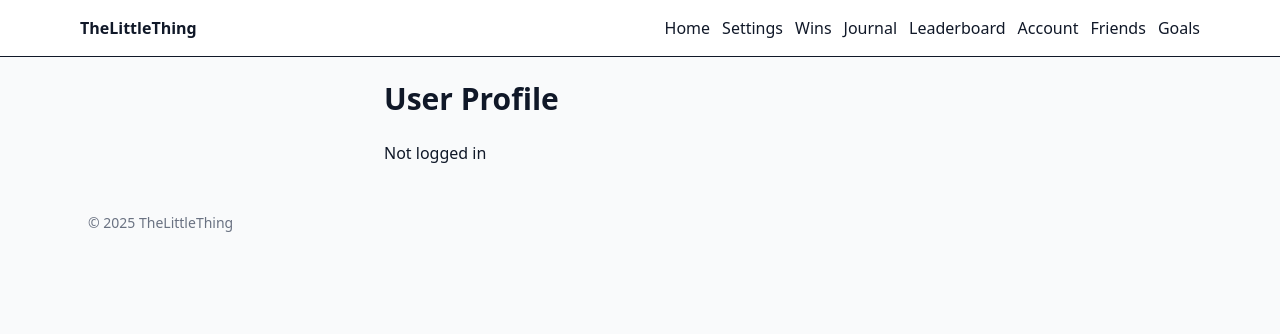
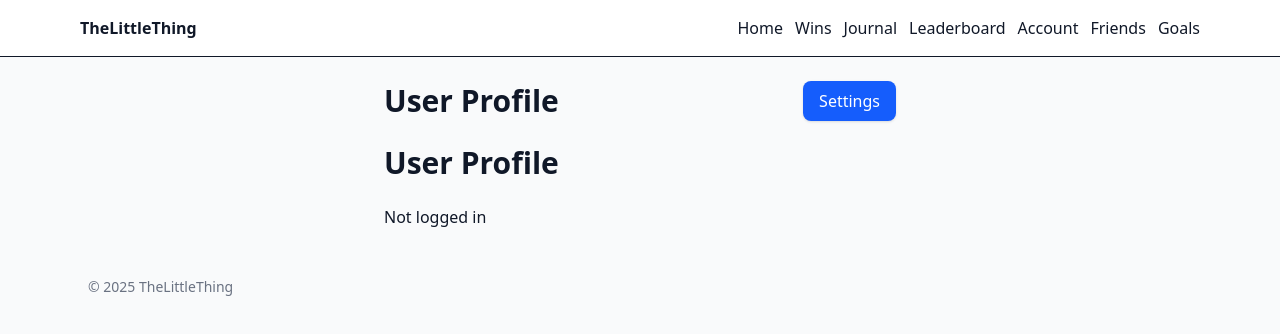
Before and after one commit to nas0404/TheLittleThings, a React (Vite) app in the folder frontend/: page /user in a window 1280 px wide. Shown: the top 334 px of the page. Built offline with nearby package versions, Linux system fonts and the light colour scheme.

Commit message:
moved settings form nav bar too accoount

```diff
--- a/frontend/src/layouts/RootLayout.tsx
+++ b/frontend/src/layouts/RootLayout.tsx
@@ -100,8 +100,9 @@ export default function RootLayout({ children }: Props) {
             </NavLink>
             <div className="ml-auto flex items-center gap-3">
               <NavLink to="/home" className="hover:underline">Home</NavLink>
+
+              {/*
               <NavLink to="/settings" className="hover:underline">Settings</NavLink>
-              {/*
               <NavLink to="/about" className="hover:underline">About</NavLink>
               <NavLink to="/categories" className="hover:underline">Categories</NavLink>
               <NavLink to="/goals" className="hover:underline">Goals</NavLink>
--- a/frontend/src/pages/UserProfile.tsx
+++ b/frontend/src/pages/UserProfile.tsx
@@ -2,13 +2,14 @@ import { useEffect, useState } from 'react';
 import Button from '../components/buttons/Button';
 import { UserAPI } from '../api/users';
 import { ApiError } from '../api/http';
+import { useNavigate } from 'react-router-dom';
 
 export default function UserProfile() {
 	const [user, setUser] = useState<any>(null);
 	const [error, setError] = useState<string | null>(null);
 	const [oldPass, setOldPass] = useState('');
 	const [newPass, setNewPass] = useState('');
-
+	const navigate = useNavigate();
 	// get user info when component loads
 	useEffect(() => {
 		const fetchUserData = async () => {
@@ -82,6 +83,15 @@ export default function UserProfile() {
 	};
 
 	return (
+
+	<div className="max-w-lg mx-auto">
+		{/* Top bar with Settings button */}
+		<div className="mb-6 flex items-center justify-between">
+			<h1 className="text-3xl font-bold text-gray-900">User Profile</h1>
+			<Button onClick={() => navigate('/settings')}>Settings</Button>
+		</div>
+
+
 		<div className="max-w-lg mx-auto">
 			<h1 className="text-3xl font-bold text-gray-900 mb-6">User Profile</h1>
 			{error && (
@@ -178,5 +188,6 @@ export default function UserProfile() {
 				<div>Not logged in</div>
 			)}
 		</div>
+	</div>
 	);
 }
```
